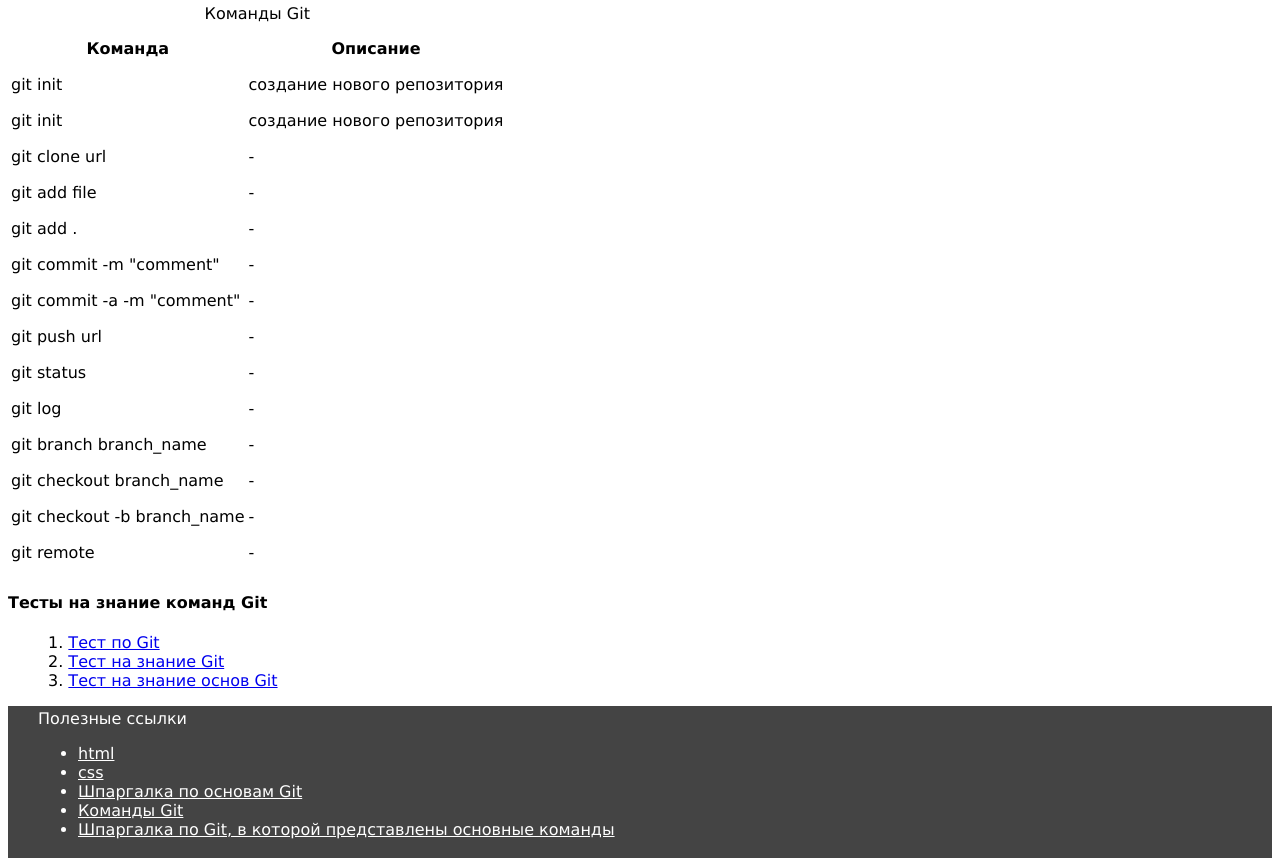
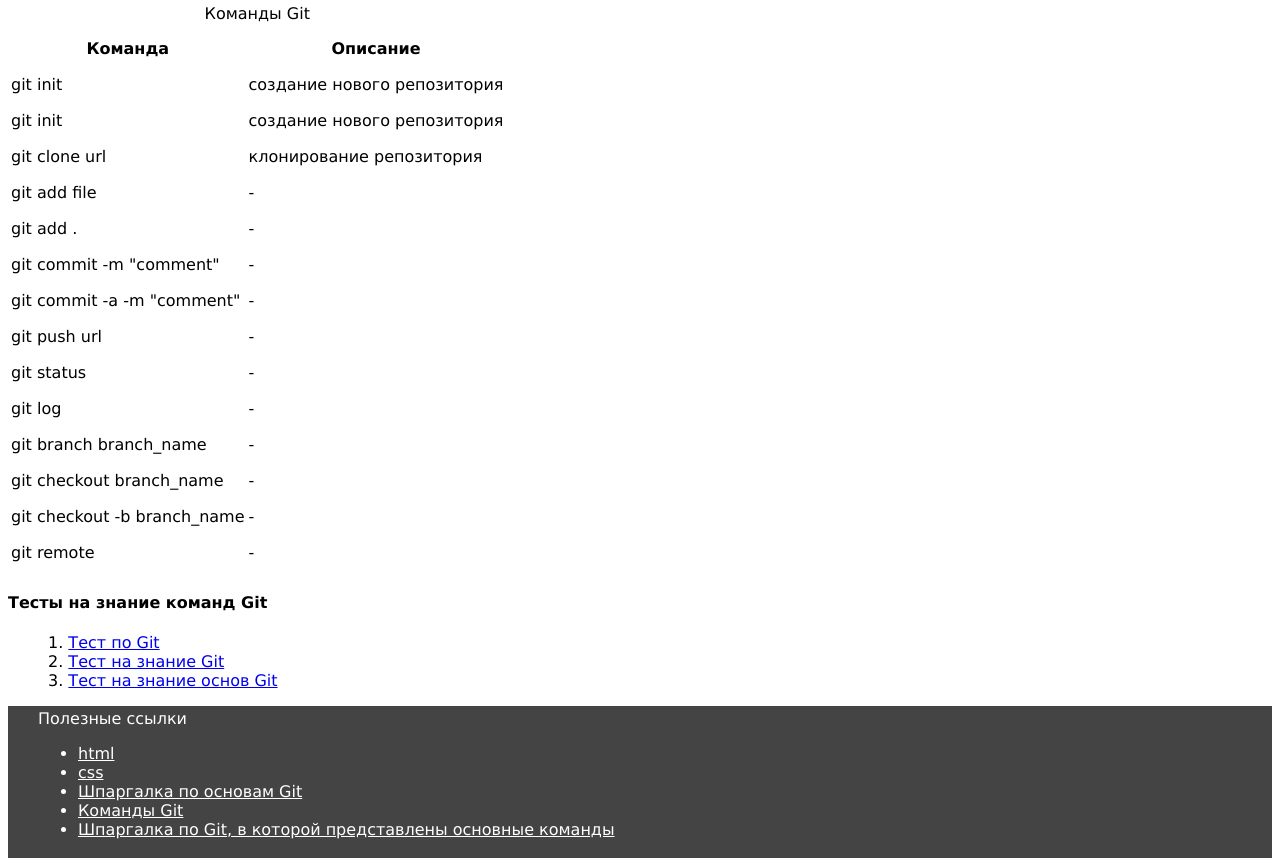
Before and after one commit to sashastahiev/Proect-Information-System, a plain HTML site: page index.html in a window 1280 px wide. Shown: the part 70-936 px from the top of the page. Drawn offline with Linux system fonts and the light colour scheme.

Commit message:
Add - git clone url

```diff
--- a/index.html
+++ b/index.html
@@ -31,7 +31,7 @@
                 </tr>
                 <tr>
                     <td>git clone url</td>
-                    <td>-</td>
+                    <td>клонирование репозитория</td>
                 </tr>
                 <tr>
                     <td>git add file</td>
```
